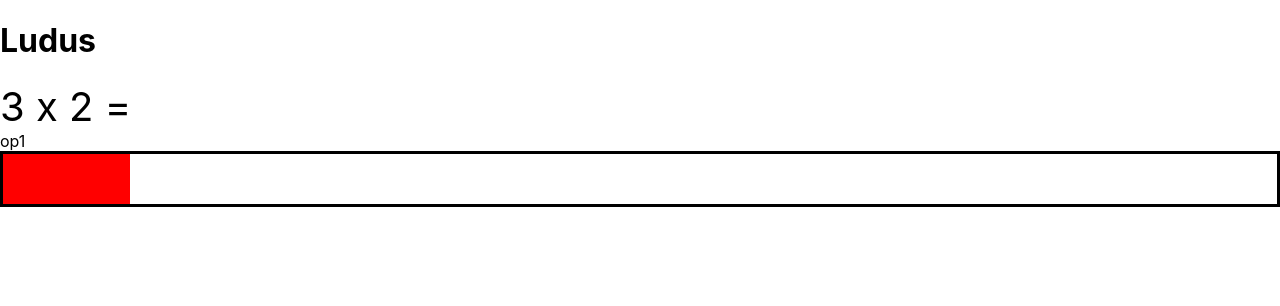
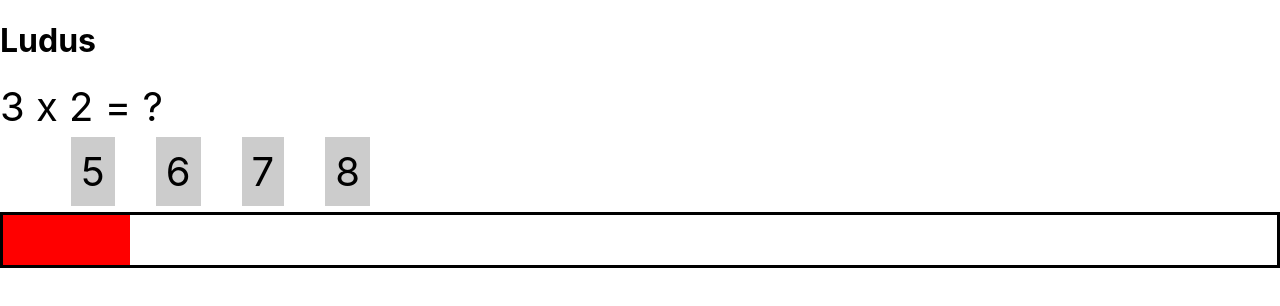
Before and after one commit to devw/ludus, a React (Create React App) app: page / in a window 1280 px wide. Shown: the top 306 px of the page. Built offline with nearby package versions, Linux system fonts and the light colour scheme.

Commit message:
added question style

```diff
--- a/src/App.js
+++ b/src/App.js
@@ -8,7 +8,7 @@ function App() {
         <div className="App">
             <h1>Ludus</h1>
             <Question question="3 x 2"></Question>
-            <MultipleChoice options="op1"></MultipleChoice>
+            <MultipleChoice options={[5, 6, 7, 8]}></MultipleChoice>
             <Score></Score>
         </div>
     );
--- a/src/multiple-choice/index.js
+++ b/src/multiple-choice/index.js
@@ -1,8 +1,14 @@
 import React from "react";
 import classes from "./multiple-choice.module.css";
 
-export const MultipleChoice = (props) => (
-    <div className={classes.multipleChoice}>
-        <div id="bar">{props.options}</div>
-    </div>
-);
+export const MultipleChoice = (props) => {
+    const options = props.options.map((e) => {
+        return (
+            <li key={e}>
+                <input type="radio" name="choice" value={e} />
+                <label htmlFor={e}>{e}</label>
+            </li>
+        );
+    });
+    return <ul className={classes.multipleChoice}>{options}</ul>;
+};
--- a/src/multiple-choice/multiple-choice.module.css
+++ b/src/multiple-choice/multiple-choice.module.css
@@ -0,0 +1,24 @@
+.multipleChoice li {
+    display: inline-block;
+    list-style: none;
+}
+
+.multipleChoice input[type=radio] {
+    opacity: 0;
+    position: relative;
+    font-size: 20px;
+    transform: scale(5);
+    left: 35px;
+    top: -10px;
+}
+
+.multipleChoice input[type=radio]:focus+label {
+    outline: rgba(77, 97, 171, 0.5) auto 3px;
+}
+
+.multipleChoice label {
+    font-size: 40px;
+    background-color: #ccc;
+    margin: 10px;
+    padding: 10px;
+}
--- a/src/question/index.js
+++ b/src/question/index.js
@@ -3,6 +3,6 @@ import classes from "./question.module.css";
 
 export const Question = (props) => (
     <div id="q-a" className={classes.question}>
-        <div id="que"> {props.question} </div>&nbsp;=&nbsp;
+        <div id="que"> {props.question} </div>&nbsp;=&nbsp;?
     </div>
 );
```
